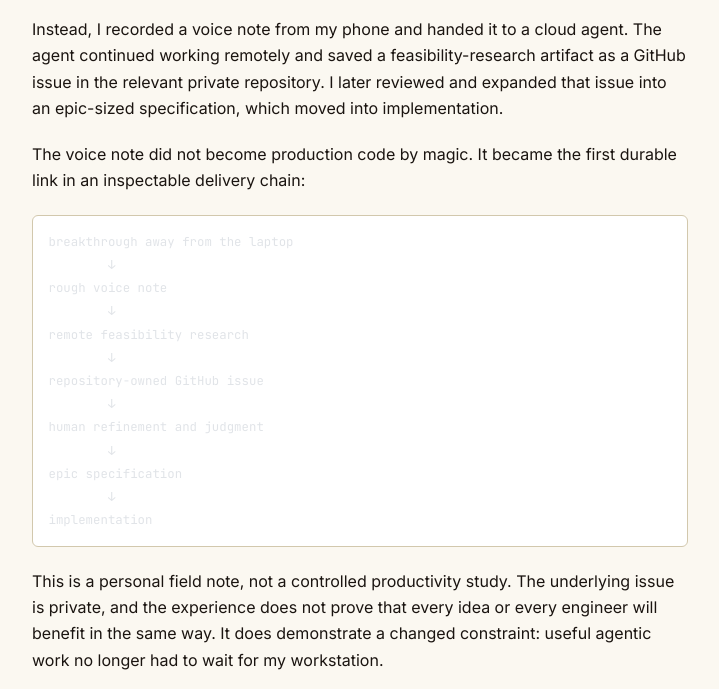
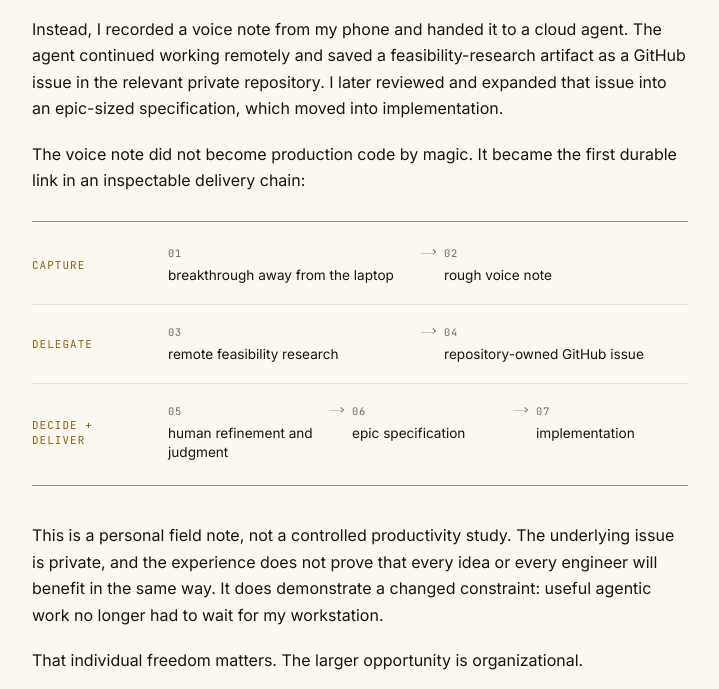
Before and after one commit to mknoth197/mknoth197.github.io, an Astro site: page /writing/the-harness-should-not-live-on-your-laptop in a window 1280 px wide. Shown: the part 625-1314 px from the top of the page, without its empty margins (280-999 px from the left). Built offline with nearby package versions, Linux system fonts and the light colour scheme; Astro itself is replaced by a stand-in of ours; some packages are replaced by stand-ins of ours.

Commit message:
docs(writing): redesign artifact workflow

````diff
--- /dev/null
+++ b/src/components/writing/ArtifactFlow.astro
@@ -0,0 +1,164 @@
+---
+interface Phase {
+  label: string;
+  steps: string[];
+}
+
+interface Props {
+  phases: Phase[];
+}
+
+const { phases } = Astro.props;
+let nextStep = 1;
+const numberedPhases = phases.map((phase) => {
+  const start = nextStep;
+  nextStep += phase.steps.length;
+  return { ...phase, start };
+});
+---
+
+<figure class="artifact-flow" aria-label="Inspectable delivery chain">
+  {
+    numberedPhases.map((phase) => (
+      <div class="artifact-flow__phase">
+        <p class="artifact-flow__label">{phase.label}</p>
+        <ol class="artifact-flow__steps" start={phase.start}>
+          {phase.steps.map((step, index) => (
+            <li>
+              <span class="artifact-flow__number" aria-hidden="true">
+                {String(phase.start + index).padStart(2, '0')}
+              </span>
+              <span>{step}</span>
+            </li>
+          ))}
+        </ol>
+      </div>
+    ))
+  }
+</figure>
+
+<style>
+  .artifact-flow {
+    border-block: 1px solid var(--editorial-border);
+    margin: 1.75rem 0 2.25rem;
+    padding: 0.25rem 0;
+  }
+
+  .artifact-flow__phase {
+    align-items: stretch;
+    display: grid;
+    gap: 1rem;
+    grid-template-columns: 7.5rem minmax(0, 1fr);
+    padding: 1rem 0;
+  }
+
+  .artifact-flow__phase + .artifact-flow__phase {
+    border-top: 1px solid var(--border);
+  }
+
+  .artifact-flow__label {
+    align-self: center;
+    color: var(--accent);
+    font-family: var(--font-mono);
+    font-size: 0.68rem;
+    letter-spacing: 0.1em;
+    line-height: 1.4;
+    margin: 0;
+    text-transform: uppercase;
+  }
+
+  .artifact-flow__steps {
+    display: flex;
+    gap: 0;
+    list-style: none;
+    margin: 0;
+    min-width: 0;
+    padding: 0;
+  }
+
+  .artifact-flow__steps li {
+    align-items: flex-start;
+    color: var(--fg);
+    display: flex;
+    flex: 1 1 0;
+    flex-direction: column;
+    font-size: 0.85rem;
+    gap: 0.35rem;
+    line-height: 1.4;
+    min-width: 0;
+    padding-right: 2rem;
+    position: relative;
+  }
+
+  .artifact-flow__steps li:not(:last-child)::after {
+    background: var(--border-strong);
+    content: '';
+    height: 1px;
+    position: absolute;
+    right: 0.55rem;
+    top: 0.42rem;
+    width: 0.9rem;
+  }
+
+  .artifact-flow__steps li:not(:last-child)::before {
+    border-right: 1px solid var(--fg-dim);
+    border-top: 1px solid var(--fg-dim);
+    content: '';
+    height: 0.28rem;
+    position: absolute;
+    right: 0.55rem;
+    top: 0.27rem;
+    transform: rotate(45deg);
+    width: 0.28rem;
+  }
+
+  .artifact-flow__steps li:last-child {
+    padding-right: 0;
+  }
+
+  .artifact-flow__number {
+    color: var(--fg-dim);
+    font-family: var(--font-mono);
+    font-size: 0.65rem;
+    letter-spacing: 0.08em;
+  }
+
+  @media (max-width: 639px) {
+    .artifact-flow {
+      margin-inline: 0;
+    }
+
+    .artifact-flow__phase {
+      display: block;
+      padding: 1.1rem 0;
+    }
+
+    .artifact-flow__label {
+      margin-bottom: 0.85rem;
+    }
+
+    .artifact-flow__steps {
+      display: grid;
+      gap: 0.7rem;
+    }
+
+    .artifact-flow__steps li {
+      display: grid;
+      gap: 0.75rem;
+      grid-template-columns: 1.6rem minmax(0, 1fr);
+      padding: 0 0 0.7rem;
+    }
+
+    .artifact-flow__steps li:not(:last-child)::after {
+      height: calc(100% - 0.75rem);
+      left: 0.53rem;
+      right: auto;
+      top: 1.25rem;
+      width: 1px;
+    }
+
+    .artifact-flow__steps li:not(:last-child)::before {
+      display: none;
+    }
+  }
+</style>
--- a/src/content/posts/the-harness-should-not-live-on-your-laptop.mdx
+++ b/src/content/posts/the-harness-should-not-live-on-your-laptop.mdx
@@ -8,6 +8,7 @@ tags: ["ai", "agents", "engineering", "cloud"]
 ---
 
 import ArticleToc from '../../components/writing/ArticleToc.astro';
+import ArtifactFlow from '../../components/writing/ArtifactFlow.astro';
 import PracticeCard from '../../components/writing/PracticeCard.astro';
 import RelatedWork from '../../components/writing/RelatedWork.astro';
 
@@ -19,21 +20,22 @@ Instead, I recorded a voice note from my phone and handed it to a cloud agent. T
 
 The voice note did not become production code by magic. It became the first durable link in an inspectable delivery chain:
 
-```text
-breakthrough away from the laptop
-        ↓
-rough voice note
-        ↓
-remote feasibility research
-        ↓
-repository-owned GitHub issue
-        ↓
-human refinement and judgment
-        ↓
-epic specification
-        ↓
-implementation
-```
+<ArtifactFlow
+  phases={[
+    {
+      label: 'Capture',
+      steps: ['breakthrough away from the laptop', 'rough voice note'],
+    },
+    {
+      label: 'Delegate',
+      steps: ['remote feasibility research', 'repository-owned GitHub issue'],
+    },
+    {
+      label: 'Decide + deliver',
+      steps: ['human refinement and judgment', 'epic specification', 'implementation'],
+    },
+  ]}
+/>
 
 This is a personal field note, not a controlled productivity study. The underlying issue is private, and the experience does not prove that every idea or every engineer will benefit in the same way. It does demonstrate a changed constraint: useful agentic work no longer had to wait for my workstation.
 
````
